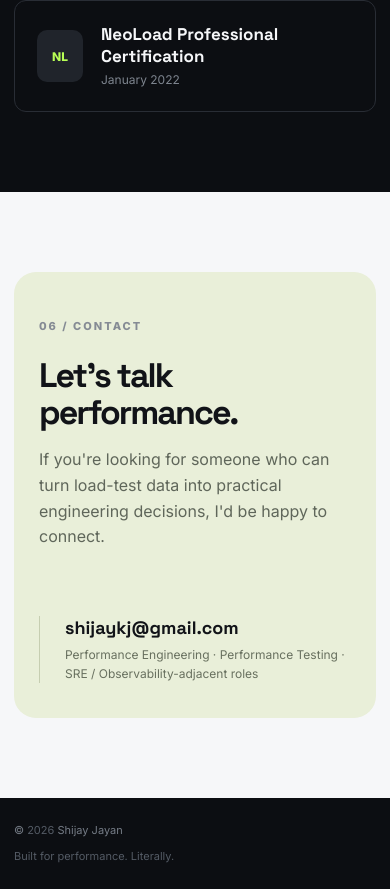
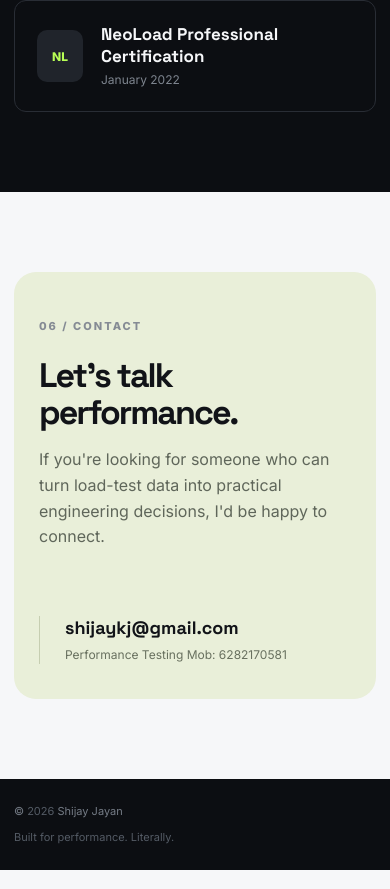
Before and after one commit to shijaykj/shijaykj.github.io, a plain HTML site: page index.html in a window 390 px wide. Shown: the part 6632-7521 px from the top of the page. Drawn offline with Linux system fonts and the light colour scheme.

Commit message:
Modify contact note with mobile number
Updated contact information to include mobile number.

```diff
--- a/index.html
+++ b/index.html
@@ -145,7 +145,7 @@
     <section class="section contact" id="contact">
       <div class="container contact-box">
         <div><p class="section-label">06 / CONTACT</p><h2>Let's talk performance.</h2><p>If you're looking for someone who can turn load-test data into practical engineering decisions, I'd be happy to connect.</p></div>
-        <div class="contact-note"><strong>shijaykj@gmail.com</strong><span>Performance Engineering · Performance Testing · SRE / Observability-adjacent roles</span></div>
+        <div class="contact-note"><strong>shijaykj@gmail.com</strong><span>Performance Testing                         Mob: 6282170581</span></div>
       </div>
     </section>
   </main>
```
